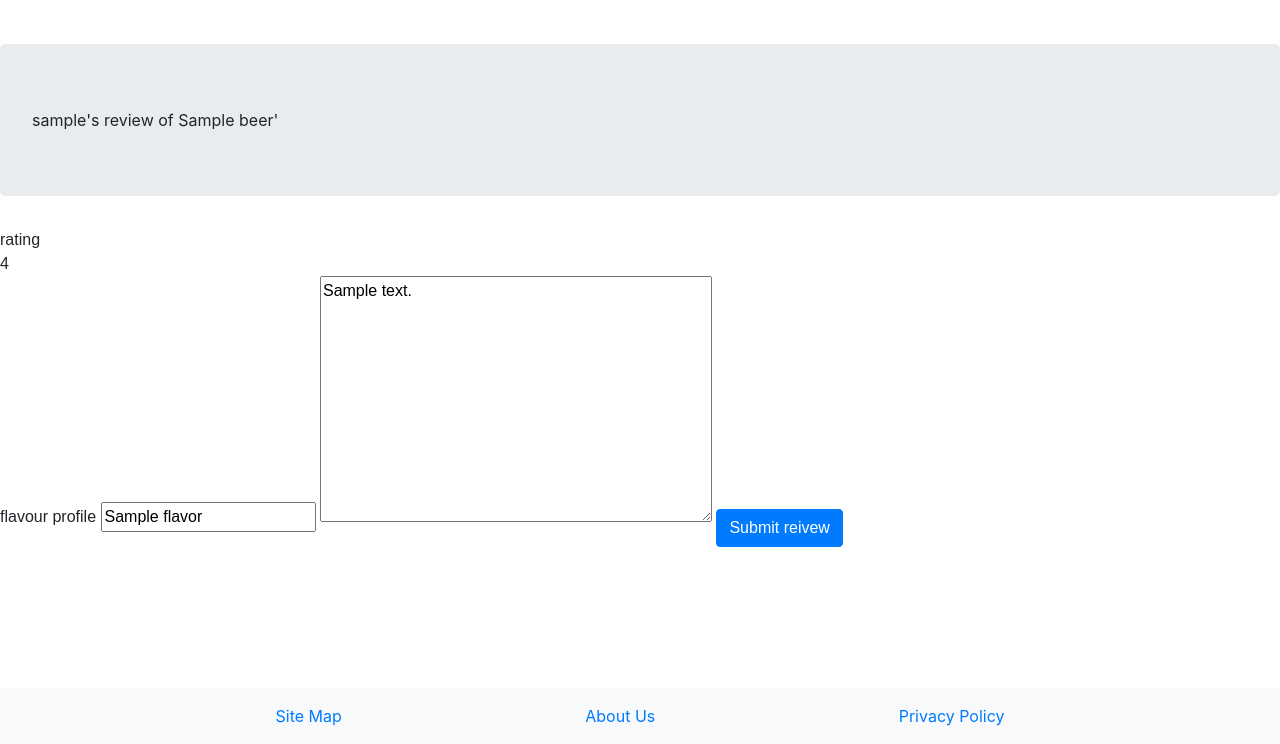
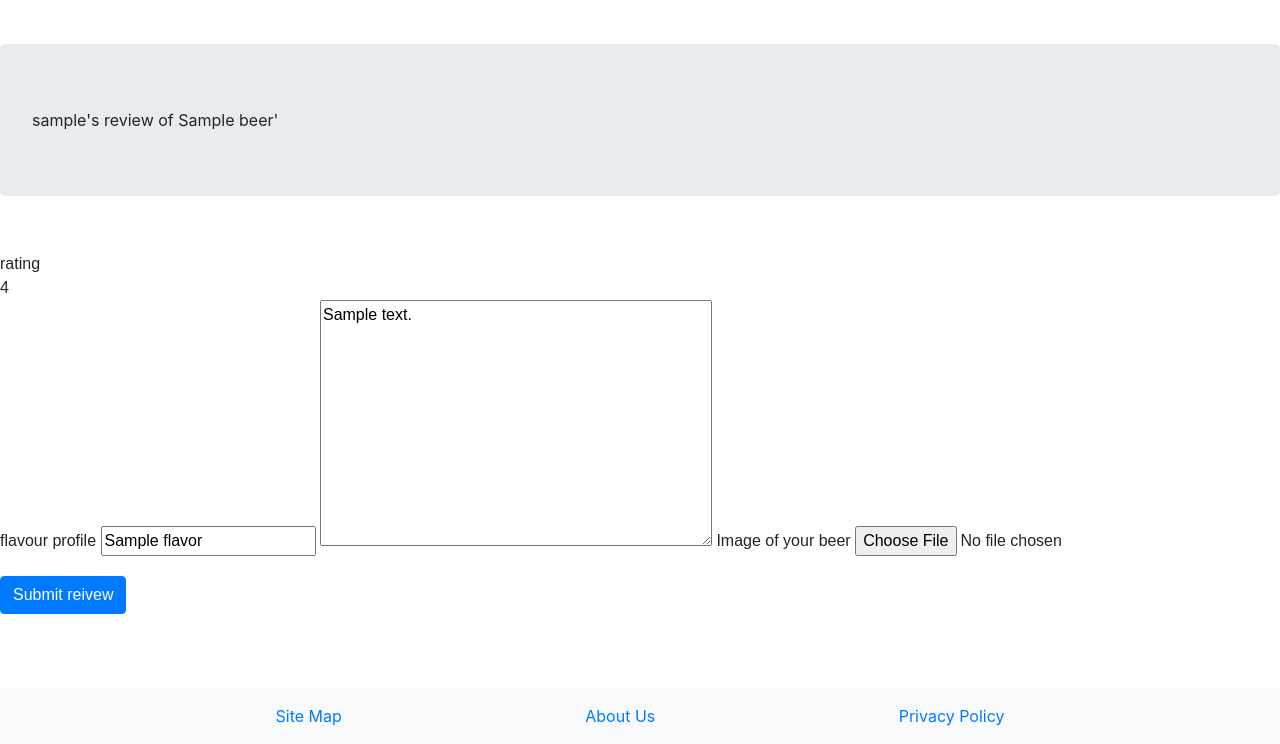
Before and after one commit to David132639/draughtcraft, a Django app: a page that uses templates/dac/add_review.html in a window 1280 px wide. Shown: the part 56-800 px from the top of the page. Run offline with Django 3.2, Linux system fonts and the light colour scheme; a user stored in the database is signed in; tables that the repository leaves empty hold one stand-in row (values such as "Sample post"); some libraries are stand-ins or nearby versions.

Commit message:
reviews now support images read more read less splits properly

```diff
--- a/dac/forms.py
+++ b/dac/forms.py
@@ -12,14 +12,14 @@ class RegisterForm(RegistrationForm):
 	pass
 
 class UserProfileForm(forms.ModelForm):
-	avatar = forms.ImageField(help_text='profile image',required=False,)
+	image = forms.ImageField(help_text='profile image',required=False,)
 	class Meta:
 		model = UserProfile
-		fields = ('avatar',)
+		fields = ('image',)
 	#overrride only allow images
 	def __init__(self, *args, **kwargs):
 		super(UserProfileForm, self).__init__(*args, **kwargs)
-		self.fields['avatar'].widget.attrs.update({'type':'image','accept':'image/*'})
+		self.fields['image'].widget.attrs.update({'type':'image','accept':'image/*'})
 
 
 
@@ -65,6 +65,7 @@ class BusinessForm(forms.ModelForm):
 RATING_CHOICES = [(1,"1"),(2,"2"),(3,"3"),(4,"4"),(5,"5"),]
 
 class BeerReview(forms.ModelForm):
+	image = forms.ImageField(help_text='Image of your beer',required=False,)
 	rating = forms.ChoiceField(help_text="rating",choices=RATING_CHOICES)
 	flavours = forms.CharField(help_text="flavour profile")
 	reivew = forms.Textarea()
@@ -79,6 +80,7 @@ class BeerReview(forms.ModelForm):
 		super(BeerReview, self).__init__(*args, **kwargs)
 		self.fields['rating'].widget.attrs.update({'id':'bar_rating'})
 		self.fields['flavours'].widget.attrs.update({'id':'form_auto','autocomplete':'on','data-context':'flavours'})
+		self.fields['image'].widget.attrs.update({'type':'image','accept':'image/*'})
 
 	def clean(self):
 		cleaned_data = super(BeerReview,self).clean()
--- a/dac/models.py
+++ b/dac/models.py
@@ -68,6 +68,13 @@ class Beer(models.Model):
 
 	ingredients = models.ManyToManyField(Ingredient)
 	flavors = models.ManyToManyField(Flavor)
+
+	def get_review_average(self):
+		ratings = Review.objects.filter(beer=self)
+		if ratings:
+			return sum(rating.rating for rating in ratings)/len(ratings)
+		return -1
+
 	def save(self, *args, **kwargs):
 		self.slug = slugify(self.name)
 		super(Beer, self).save(*args, **kwargs)
@@ -79,7 +86,7 @@ class Beer(models.Model):
 
 class UserProfile(models.Model):
 	user = models.OneToOneField(User)
-	avatar = models.ImageField(upload_to='profile_images',default='profile_images/default.png')
+	image = models.ImageField(upload_to='profile_images',default='profile_images/default.png')
 
 
 	def __str__(self):
@@ -112,6 +119,7 @@ class Business(models.Model):
 class Review(models.Model):
 	rating = models.PositiveSmallIntegerField(default=1)
 	review = models.TextField(blank=False)
+	avatar = models.ImageField(upload_to='review_images',default='review_images/default.png')
 	submitter = models.ForeignKey(UserProfile, on_delete=models.CASCADE)
 	flavors = models.ManyToManyField(Flavor)
 	beer = models.ForeignKey(Beer)
--- a/dac/urls.py
+++ b/dac/urls.py
@@ -8,6 +8,7 @@ from dac.views import UserRegistrationView
 
 
 urlpatterns = [
+#ajax stuff to support maps and autocomplete
 url(r'^api/mapApi/(?P<pub_slug>[\w\-]+)/$',views.map_api,name="map_api"),
 url(r'^api/(?P<model_type>[\w\-]+)/$',views.model_api,name="model_api"),
 
--- a/dac/views.py
+++ b/dac/views.py
@@ -16,7 +16,8 @@ def index(request):
 	context_dict = {"beers":None,"business":None}
 
 	#get top three rated beers but not implemented yet
-	beers = Beer.objects.all()[:3]
+	beers = sorted(Beer.objects.all(),key=lambda x: x.get_review_average(),reverse=True)[:3]
+	print(beers)
 	business = Business.objects.all()[:3]
 	context_dict["business"] = business
 	context_dict["beers"] = beers
@@ -38,9 +39,9 @@ def beers(request,beer_slug=None):
 
 	#an explicit beer slug has been passed so just get that beer specifically
 	beer = get_object_or_404(Beer,slug=beer_slug)
-	ratings = Review.objects.filter(beer=beer)
-	if ratings:
-		context_dict["avg"] = sum(rating.rating for rating in ratings)/len(ratings)
+	avg = beer.get_review_average()
+	if avg != -1:
+		context_dict["avg"] = avg
 	context_dict["beer"] = beer
 
 	return render(request,'dac/beer.html',context_dict)
@@ -70,11 +71,8 @@ def add_beer_review(request,beer_slug):
 		else:
 			form = BeerReview(request.POST)
 		if form.is_valid():
-			#set these fields in teh model, a little cleaner than doing this
-			#in teh view
 			review = form.save(commit=True,beer=beer,profile=profile)
-			#must save before and after to satisfy many to many thing
-			#must modify cleaned data
+			#must save before and after to satisfy many to many relationship
 			review.flavors.clear()
 			for flavor in form.cleaned_data['flavours']:
 				try:
@@ -88,9 +86,14 @@ def add_beer_review(request,beer_slug):
 
 def beers_reviews(request,beer_slug):
 	context_dict = {}
-	#get the reviews associated with the beer and return the stuff
-	#use same template as pub reviews
-	return HttpResponse("not implemented")
+	beer = get_object_or_404(Beer,slug=beer_slug)
+	context = beer.name
+	reviews = Review.objects.filter(beer=beer)
+
+	context_dict["beer"] = context
+	context_dict["reviews"] = reviews
+
+	return render(request,'dac/review_list.html',context_dict)
 
 
 #pub stuff
@@ -107,16 +110,9 @@ def pubs(request,pub_slug=None):
 	return render(request,'dac/pub.html',context_dict)
 
 def pubs_beers(request,pub_slug):
-	#return a list of the beers that the pub stocks
-	return HttpResponse("not implemented")
-
-
-def pub_reviews(request,pub_slug):
-	context_dict = {}
-
-	#get the reviews associated with the pub and return
-	#use same template as pub reviews
-	return HttpResponse("not implemented yet")
+	pub = Business.objects.get(slug=pub_slug)
+	context_dict["pub"] = pub
+	return render(request,'dac/pub_stocks.html',context_dict)
 
 
 def about(request):
@@ -153,7 +149,7 @@ class UserRegistrationView(RegistrationView):
 def user_details(request):
 	#user account creaton stuff
 	profile = UserProfile.objects.get_or_create(user=request.user)[0]
-	profile_form = UserProfileForm({'avatar':profile.avatar})
+	profile_form = UserProfileForm({'image':profile.image})
 	context_dict = {"forms":[profile_form],'profile':profile}
 
 	if request.user.is_business:
@@ -233,7 +229,7 @@ def user_reviews(request):
 	#get all the reviews from the current user
 	user = UserProfile.objects.get(user=request.user)
 	context_dict['reviews'] = Reviews.objects.filter(submitter=user)
-	HttpResponse("needs a page")
+	render(request,'dac/user_reviews.html',context_dict)
 	pass
 
 def restricted(request):
--- a/static/changeDisplayImage.js
+++ b/static/changeDisplayImage.js
@@ -4,11 +4,11 @@ displayed at the top of the form
 */
 $(document).ready(function(){
 
-	$('#id_avatar').on('change',function(e){
+	$('#id_image').on('change',function(e){
 		if (this.files && this.files[0]) {
             var reader = new FileReader();
             reader.onload = function (e) {
-                $('#profileImg').attr('src', e.target.result);
+                $('#displayImg').attr('src', e.target.result);
             }
             reader.readAsDataURL(this.files[0]);
         }
--- a/templates/dac/add_review.html
+++ b/templates/dac/add_review.html
@@ -5,6 +5,7 @@
 {% endblock %}
 {% block body_block %}
 <!-- <script src="https://ajax.googleapis.com/ajax/libs/jquery/2.1.1/jquery.min.js"></script> -->
+<script src="{% static 'changeDisplayImage.js' %}"></script>
 <link rel="stylesheet" href="http://maxcdn.bootstrapcdn.com/font-awesome/latest/css/font-awesome.min.css">
 <script src="http://antenna.io/demo/jquery-bar-rating/jquery.barrating.js"></script>
 <link href="http://antenna.io/demo/jquery-bar-rating/dist/themes/fontawesome-stars.css" rel="stylesheet"/>
@@ -17,6 +18,10 @@
 	</div>
 	<div class="row">
 		<div class="col ui-widget">
+
+			<!--change the displayed image when the user updates the image-->
+
+			<img id="displayImg" class="profile_image" src="">
 
 			<form  id="beer_review_form" method="post" action="{% url 'beer_add_review' beer.slug %}">
 				{% csrf_token %}
--- a/templates/dac/index.html
+++ b/templates/dac/index.html
@@ -32,7 +32,7 @@
             <!--django bar stuff in here-->
             {% if business %}
               {% for pub in business %}
-                {{ pub.name }}
+                <a href="{% url 'pubs' pub.slug %}"> {{ pub.name }}</a>
                 {{ pub.description }}<br/>
               {% endfor %}
             {% else %}
--- a/templates/dac/userProfile.html
+++ b/templates/dac/userProfile.html
@@ -14,7 +14,7 @@
 					<h1>Hey {{ user.username }}, please personalise your account</h1>
 				</div>
 				<div class="col-md-8">
-					<img src="{{ MEDIA_URL }}{{profile.avatar}}" id="profileImg" class="float-left img-fluid profile_img"></img>
+					<img src="{{ MEDIA_URL }}{{profile.image}}" id="displayImg" class="float-left img-fluid profile_img"></img>
 				</div>
 			</div>
 		</div>
--- a/wad_team_project/settings.py
+++ b/wad_team_project/settings.py
@@ -72,6 +72,8 @@ STATIC_DIR = os.path.join(BASE_DIR, 'static')
 MEDIA_DIR = os.path.join(BASE_DIR, 'media')
 
 
+
+
 TEMPLATES = [
     {
         'BACKEND': 'django.template.backends.django.DjangoTemplates',
@@ -87,6 +89,10 @@ TEMPLATES = [
                 'django.template.context_processors.media',
 
             ],
+            'libraries':{
+            'dac_extras': 'templatetags.dac_extras',
+            }
+
         },
     },
 ]
```
Also changed, not shown: static/map.js (+1 -12 lines), templates/dac/beer_list.html (+4 -4 lines), templates/dac/pub.html (+7 -0 lines), templatetags/dac_extras.py (added, +22 -0 lines), __init__.py (added), dac/migrations/0005_review_avatar.py (added), dac/migrations/0006_auto_20190319_2359.py (added), media/profile_images/Rust_programming_language_black_logo.svg.png (added), media/review_images/default.png (added), templatetags/__init__.py (added).
